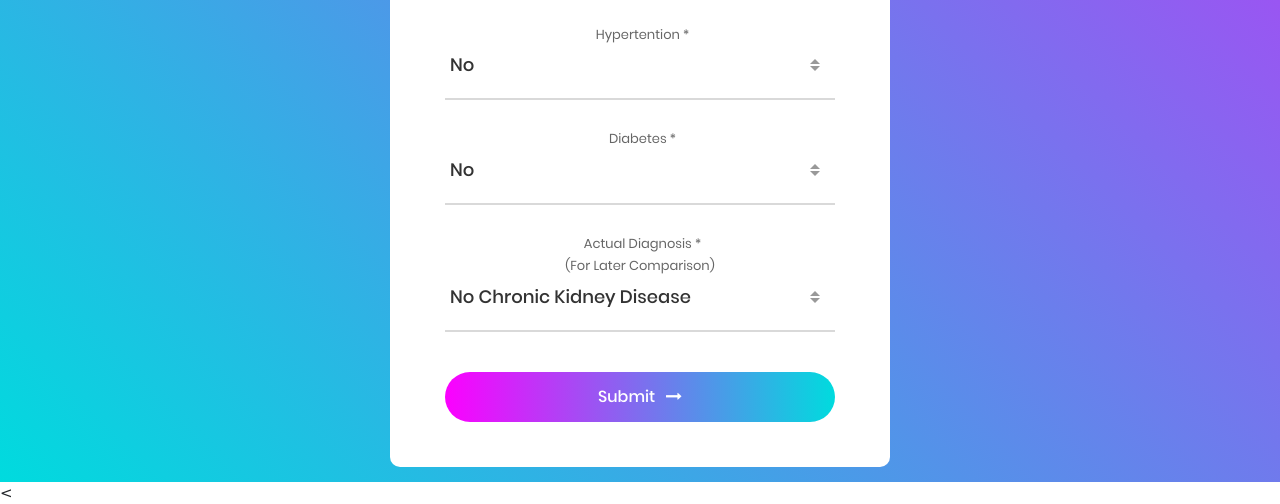
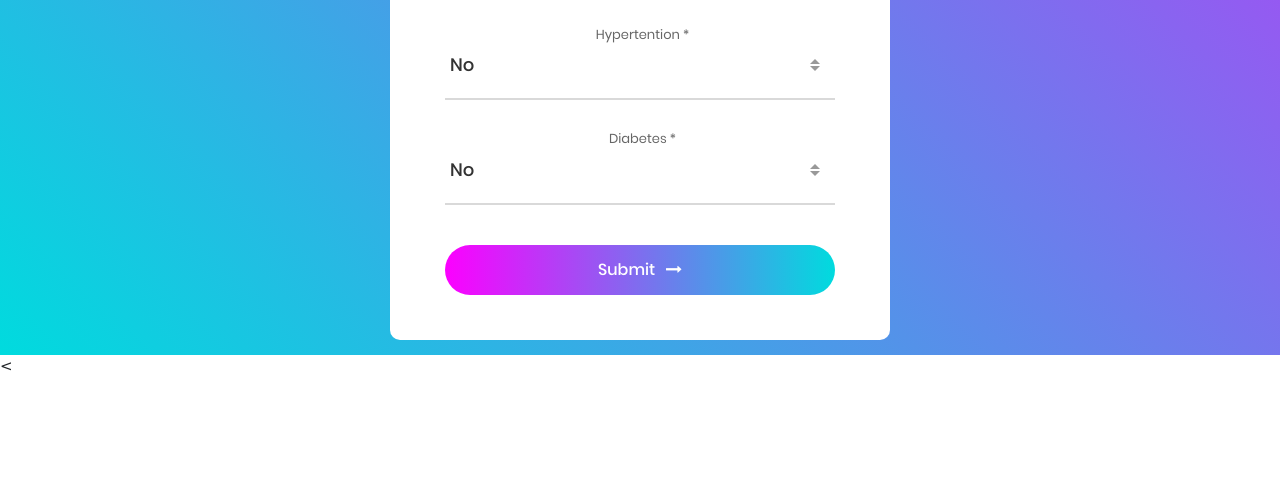
Before and after one commit to sid321axn/kidney-diagnosis-app, a Flask app: page / in a window 1280 px wide. Shown: the part 1210-1714 px from the top of the page. After the commit the page ends 1581 px from the top, so only its background shows below. Run offline with Flask 2, Linux system fonts and the light colour scheme; parts of the project's set-up code (start-up, migrations or seed data) failed here and were passed over; some libraries are stand-ins or nearby versions.

Commit message:
#fix: design changes

```diff
--- a/templates/main.html
+++ b/templates/main.html
@@ -198,17 +198,7 @@
 																<span class="focus-input100"></span>
 															</div>
 
-															<div class="wrap-input100 input100-select">
-																<span class="label-input100">Actual Diagnosis * <br> (For Later Comparison)</span>
-																<div>
-																	<select class="selection-2" id="actual_class" name="actual_class">
 
-																			<option value="0">No Chronic Kidney Disease</option>
-																			 <option value="1">Patient has Chronic Kidney Disease</option>
-																		</select>
-																</div>
-																<span class="focus-input100"></span>
-															</div>
 
 																			<div class="container-contact100-form-btn">
 																				<div class="wrap-contact100-form-btn">
```
